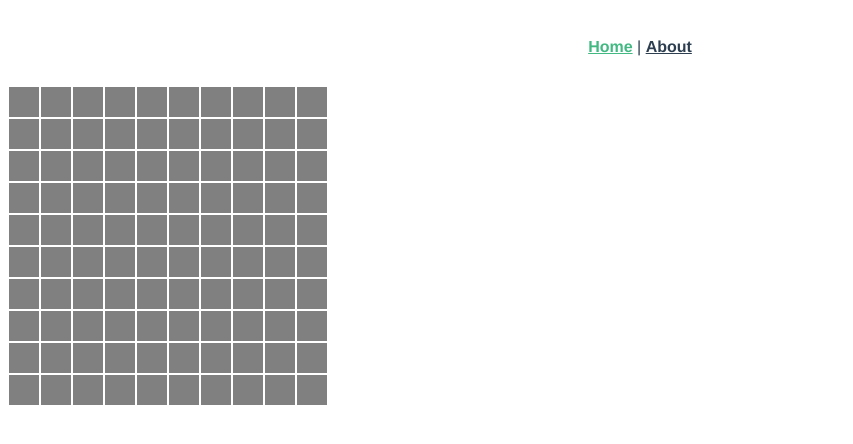
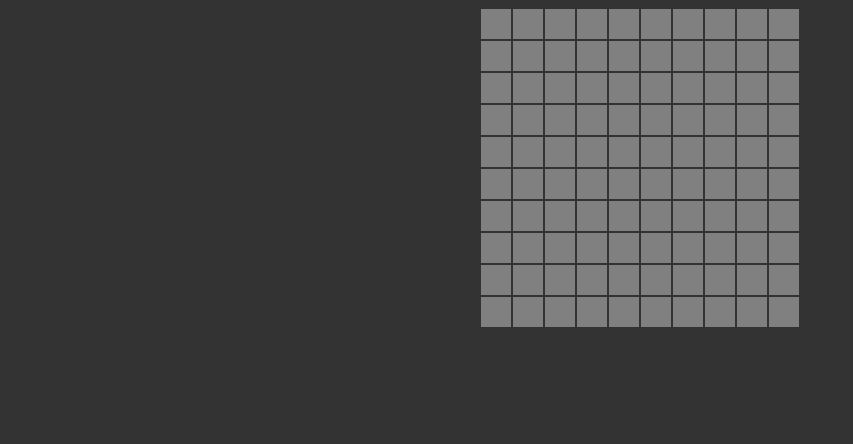
Before and after one commit to jeffreypbee/minesweeper, a Vue app in the folder minesweeper/: page / in a window 1280 px wide. Shown: the top 444 px of the page, without its empty margins (0-853 px from the left). Built offline with nearby package versions, Linux system fonts and the light colour scheme.

Commit message:
basic stylin

```diff
--- a/minesweeper/src/App.vue
+++ b/minesweeper/src/App.vue
@@ -1,20 +1,22 @@
 <template>
   <div id="app">
-    <nav>
-      <router-link to="/">Home</router-link> |
-      <router-link to="/about">About</router-link>
-    </nav>
     <router-view/>
   </div>
 </template>
 
 <style>
+body {
+  background-color: #333;
+  color: #eee;
+}
+
 #app {
   font-family: Avenir, Helvetica, Arial, sans-serif;
   -webkit-font-smoothing: antialiased;
   -moz-osx-font-smoothing: grayscale;
   text-align: center;
-  color: #2c3e50;
+  display: flex;
+  justify-content: center;
 }
 
 nav {
--- a/minesweeper/src/components/GameSquare.vue
+++ b/minesweeper/src/components/GameSquare.vue
@@ -1,7 +1,7 @@
 <template>
   <div class="gamesquare" :class="{revealed : revealed}" @click="revealSquare" @contextmenu.prevent="toggleFlagged">
-    <span v-if="flagged">F</span>
-    <span v-if="revealed">{{ valueToDisplay }}</span>
+    <div v-if="flagged">F</div>
+    <div v-if="revealed" :style="{color: color}">{{ valueToDisplay }}</div>
   </div>
 </template>
 
@@ -20,6 +20,18 @@ export default {
     },
     flagged() {
       return this.isInArray(this.$store.state.flagged);
+    },
+    color() {
+      switch(this.value) {
+        case 1: return 'blue';
+        case 2: return 'green';
+        case 3: return 'yellow';
+        case 4: return 'orange';
+        case 5: return 'red';
+        case 6: return 'purple';
+        case 7: return 'pink';
+        default: return 'black';
+      }
     }
   },
   methods: {
@@ -29,9 +41,11 @@ export default {
       this.$store.commit('toggleFlagged', {x, y});
     },
     revealSquare() {
-      const x = this.x;
-      const y = this.y;
-      this.$store.commit('revealSquare', {x, y});
+      if (!this.flagged) {
+        const x = this.x;
+        const y = this.y;
+        this.$store.commit('revealSquare', {x, y});
+      }
     },
     isInArray(array) {
       const x = this.x;
@@ -48,13 +62,19 @@ export default {
     height: 30px;
     background-color: gray;
     margin: 1px;
+    display: flex;
+    justify-content: center;
+    align-items: center;
+    color: white;
+    font-weight: bold;
 }
 
 .gamesquare.revealed {
-  background-color: white;
+  background-color: #222;
 }
 
 .gamesquare:hover {
     cursor: pointer;
 }
+
 </style>
```
